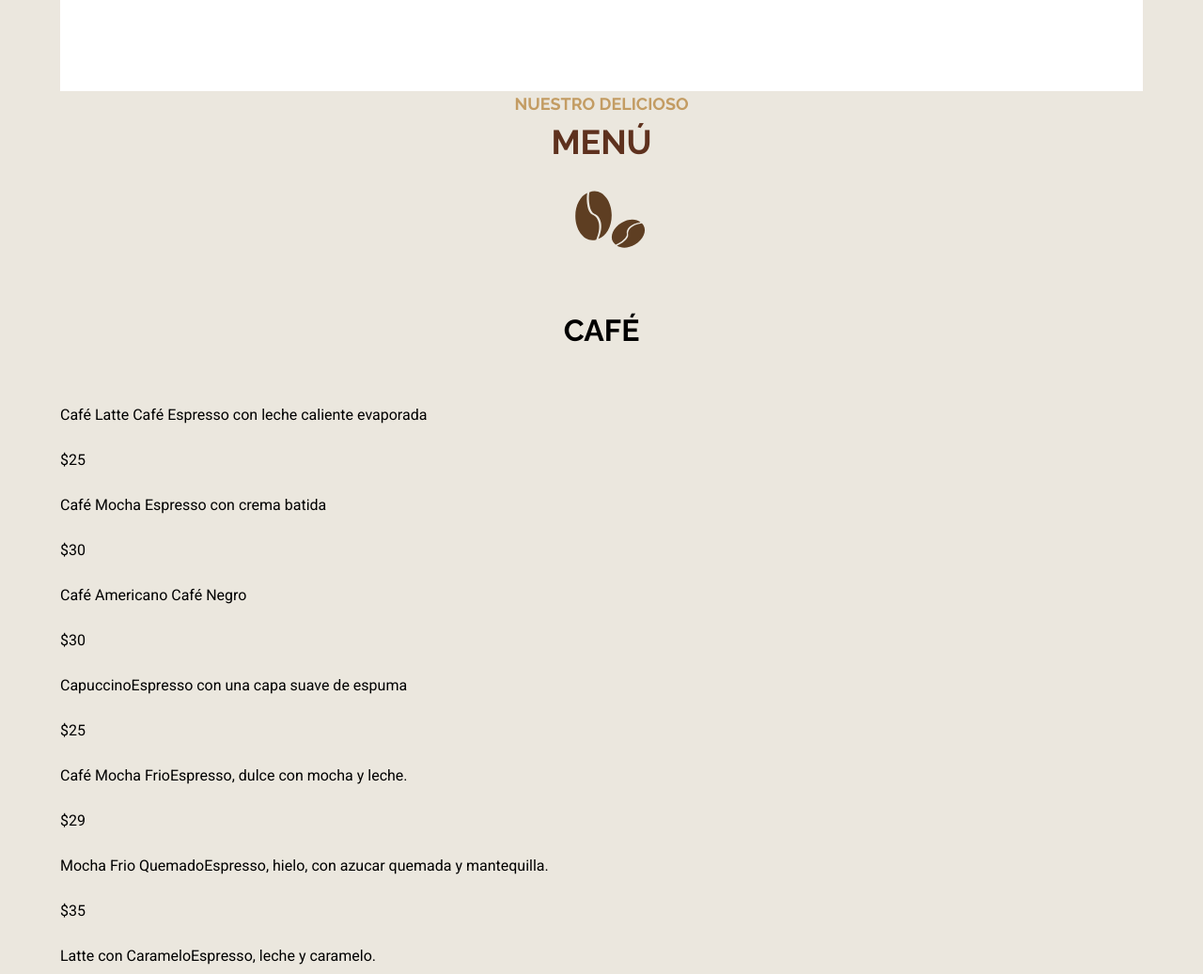
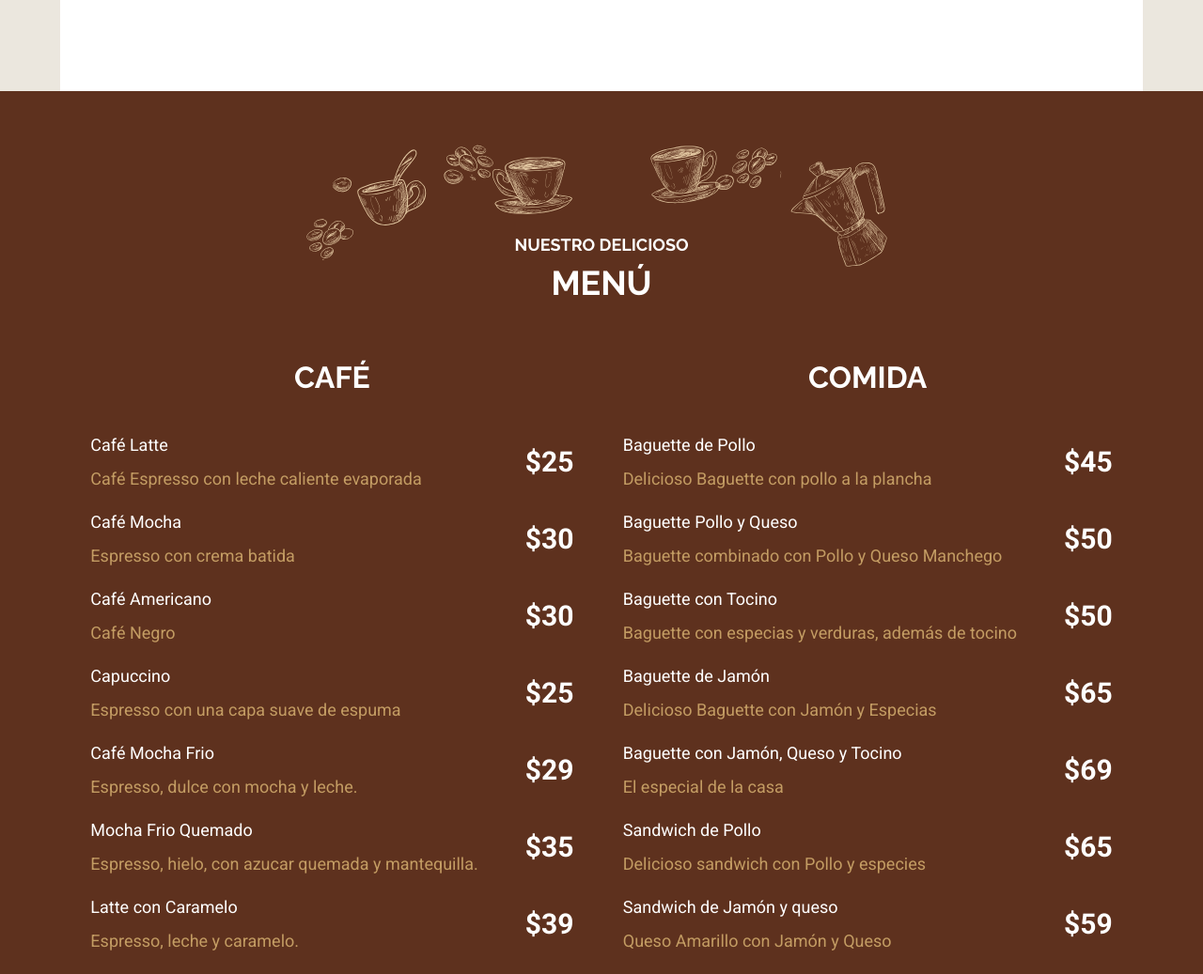
Before and after one commit to JosueP0721/Poyecto--cafeteria, a website: page index.html in a window 1280 px wide. Shown: the part 3136-4173 px from the top of the page at 94% size. Drawn offline with Linux system fonts and the light colour scheme; a web font is replaced by a local one.

Commit message:
menu styles index.html

```diff
--- a/index.html
+++ b/index.html
@@ -118,7 +118,7 @@
         </section>
     </main>
     <section class="nuestro-menu">
-        <h2><span>Nuestro delicioso</span>Menú</h2>
+        <h2 class="heading-blanco"><span>Nuestro delicioso</span>Menú</h2>
         <div class="contenedor grid-menu">
             <section class="menu cafe">
                 <h3>Café</h3>
--- a/src/scss/base/_globales.scss
+++ b/src/scss/base/_globales.scss
@@ -67,6 +67,16 @@ img {
     width: 90%;
     margin: 0 auto;
 }
+.heading-blanco {
+    @extend h2;
+    color: v.$blanco;
+    span {
+        color: v.$blanco;
+    }
+    &::after {
+        display: none;
+    }
+}
 .text-center {
     text-align: center;
 }
--- a/src/scss/layout/_index.scss
+++ b/src/scss/layout/_index.scss
@@ -1,3 +1,4 @@
 @forward 'header';
 @forward 'nosotros-inicio';
 @forward 'galeria-inicio';
+@forward 'menu';
--- /dev/null
+++ b/src/scss/layout/_menu.scss
@@ -0,0 +1,57 @@
+@use 'base/variables' as v;
+@use 'base/mixins' as m;
+
+.nuestro-menu {
+    background-image: url(../img/menu_arriba.svg), url(../img/menu_abajo.svg), linear-gradient(to top, v.$primario, v.$primario);
+    background-repeat: no-repeat;
+    background-position: center 5rem, center 94%, 100%;
+    background-size: 100%;
+    padding: 15rem 5rem 20rem 5rem;
+    @include m.tablet {
+        padding: 15rem 0 20rem 0;
+        background-size: 100%;
+    }
+    @include m.desktop {
+        background-size: 50%, 50%, 100%;
+    }
+    @include m.desktopXXL {
+        background-size: 25%, 25%, 100%;
+    }
+}
+
+.grid-menu {
+    .cafe {
+        margin-bottom: 5rem;
+        @include m.tablet {
+            margin-bottom: 0;
+        }
+    }
+    @include m.tablet {
+        display: flex;
+        gap: 2rem;
+        justify-content: space-evenly;
+    }
+    h3 {
+        color: v.$blanco;
+        margin-bottom: 3rem;
+    }
+    li {
+        display: flex;
+        justify-content: space-between;
+        align-items: center;
+        gap: 5rem;
+        p{
+            color: v.$blanco;
+            margin: 0 0 1rem 0;
+            font-size: 1.8rem;
+            span {
+                display: block;
+                color: v.$secundario;
+            }
+        }
+        .precio {
+            font-size: 3rem;
+            font-weight: 700;
+        }
+    }
+}
```
Also changed, not shown: build/css/app.css.
